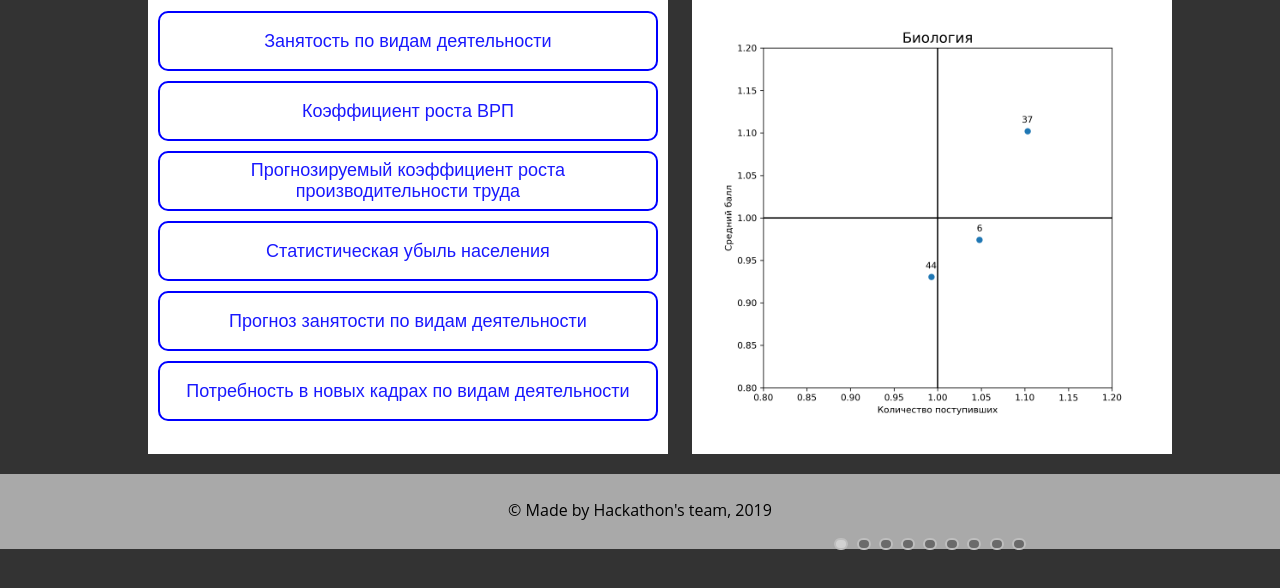
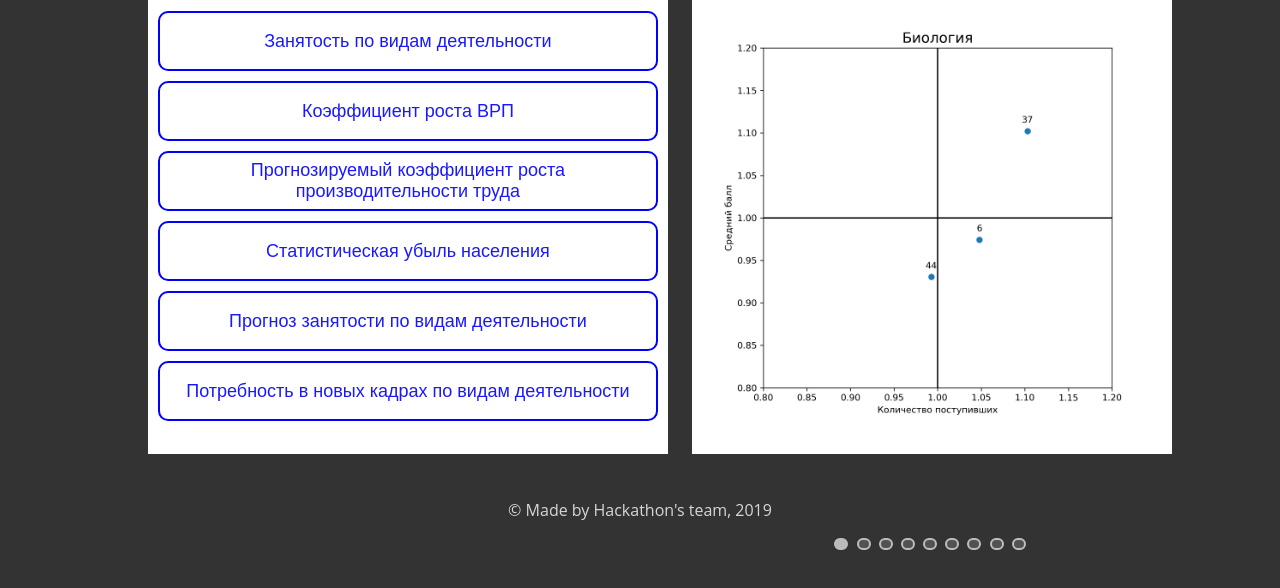
Before and after one commit to ankoz2000/Hackathon_main, a plain HTML site: page index.html in a window 1280 px wide. Shown: the part 194-782 px from the top of the page. Drawn offline with nearby package versions, Linux system fonts and the light colour scheme.

Commit message:
Update footer.css

```diff
--- a/footer.css
+++ b/footer.css
@@ -1,7 +1,7 @@
 .footer {
-	margin-top: 30px;
-	background: darkgrey;
-	height: 50px;
-	margin: 20px 0px 0px 0px;
-	padding-top: 25px;
+        color: rgba(255, 255, 255, 0.8);
+        margin-top: 30px;
+        height: 50px;
+        margin: 20px 0px 0px 0px;
+        padding-top: 25px;
 }
```
